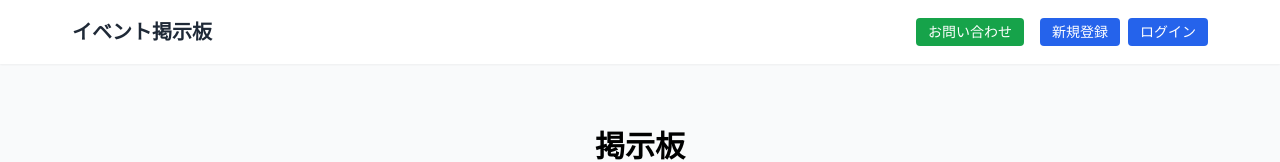
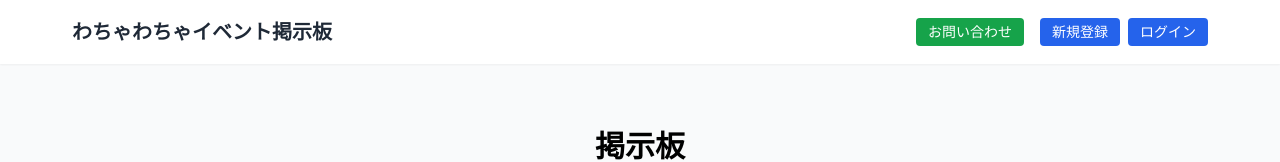
Before and after one commit to akio-ichikawa/bulletin-board, a Next.js app: page / in a window 1280 px wide. Shown: the top 162 px of the page. Built offline with nearby package versions, Linux system fonts and the light colour scheme; no server answers; the database is empty.

Commit message:
Update header title to 'わちゃわちゃイベント掲示板'

```diff
--- a/src/app/components/Header.tsx
+++ b/src/app/components/Header.tsx
@@ -45,7 +45,7 @@ export default function Header() {
         <div className="flex flex-col sm:hidden py-2">
           <div className="flex items-center justify-between mb-2">
             <Link href="/" className="text-xl font-bold text-gray-800">
-              イベント掲示板
+              わちゃわちゃイベント掲示板
             </Link>
           </div>
           <div className="flex items-center justify-between">
@@ -92,7 +92,7 @@ export default function Header() {
         {/* デスクトップ表示用の1段ヘッダー */}
         <div className="hidden sm:flex items-center justify-between h-16">
           <Link href="/" className="text-xl font-bold text-gray-800">
-            イベント掲示板
+            わちゃわちゃイベント掲示板
           </Link>
 
           <div className="flex items-center space-x-4">
```
